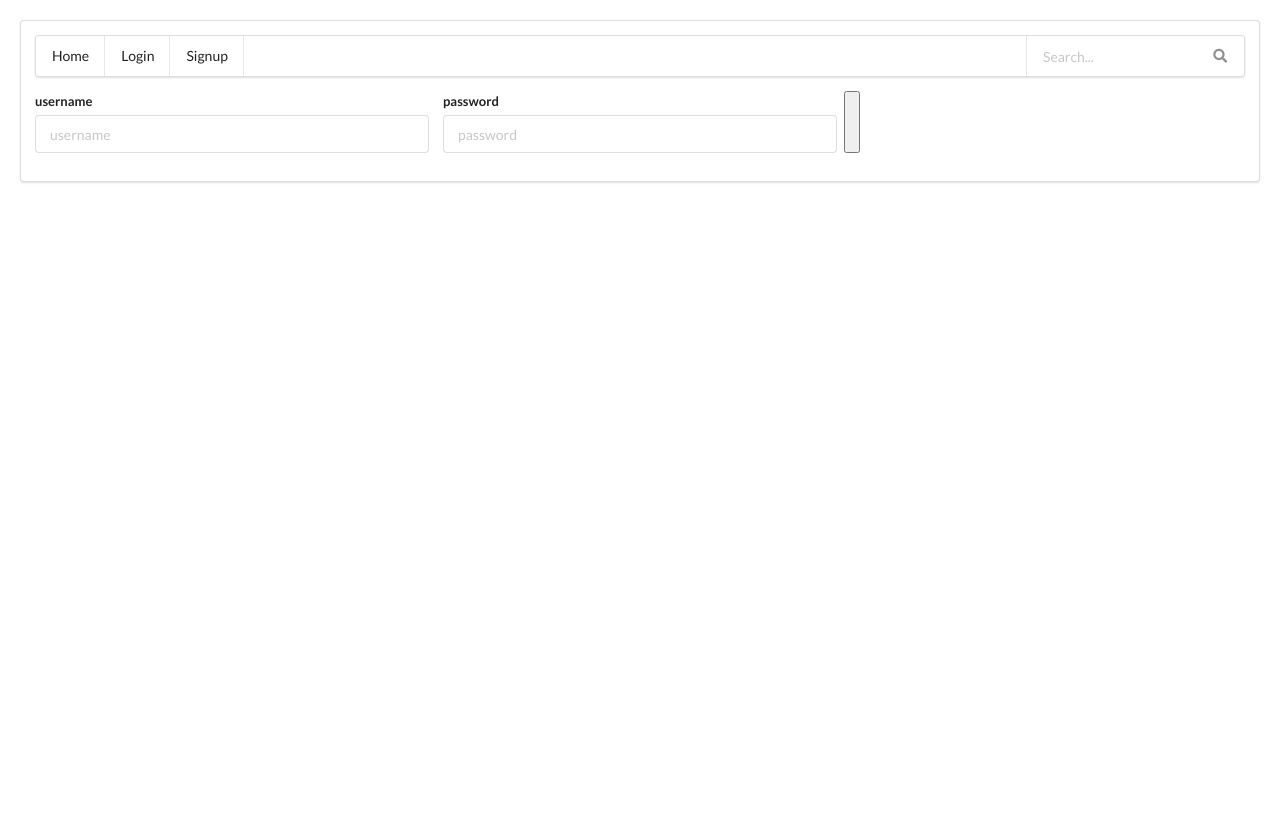
After one commit to salehshoji/webelopers, a Django app: template templates/main/login.html in a window 1280 px wide. The commit adds this page. Run offline with Django 3.2, Linux system fonts and the light colour scheme; the template is opened without the code that fills it, so the values that code supplies are empty; some libraries are stand-ins or nearby versions.

Commit message:
Add login and logout to templates

```diff
--- /dev/null
+++ b/templates/main/login.html
@@ -0,0 +1,39 @@
+<!DOCTYPE html>
+<html lang="en">
+<head>
+    <meta charset="UTF-8">
+    <title>Signup</title>
+    {% include 'main/head.html' %}
+</head>
+<body>
+
+<div class="ui segment" style="margin: 20px">
+
+    {% include 'main/navbar.html' %}
+
+    <div class="ui form">
+        <form action="{% url 'signup-page' %}" method="post" id="register_form" class="three fields">
+            {% csrf_token %}
+                <div class="field">
+                    <label>username</label>
+                    <input name="username" type="text" placeholder="username">
+                </div>
+                <div class="field">
+                    <label>password</label>
+                    <input name="password" type="text" placeholder="password">
+                </div>
+                <button type="submit" value="submit" name="submit"></button>
+        </form>
+
+    </div>
+    <div id="errors">
+    {% for message in messages %}
+        {{ message }}
+    </div>
+
+    {% endfor %}
+
+
+</div>
+</body>
+</html>
--- a/templates/main/navbar.html
+++ b/templates/main/navbar.html
@@ -1,11 +1,16 @@
-
 <div class="ui pointing menu" id="navbar">
     <a class="item" href="/" id="homepage">
         Home
     </a>
+    {% if not user.is_authenticated %}
     <a class="item" id="login">
         Login
     </a>
+    {% else %}
+    <a class="item" id="logout">
+        Login
+    </a>
+    {% endif %}
     <a class="item" id="register" href="{% url 'signup-page' %}">
         Signup
     </a>
```
Lines whose indentation alone changed are shown as unchanged.
